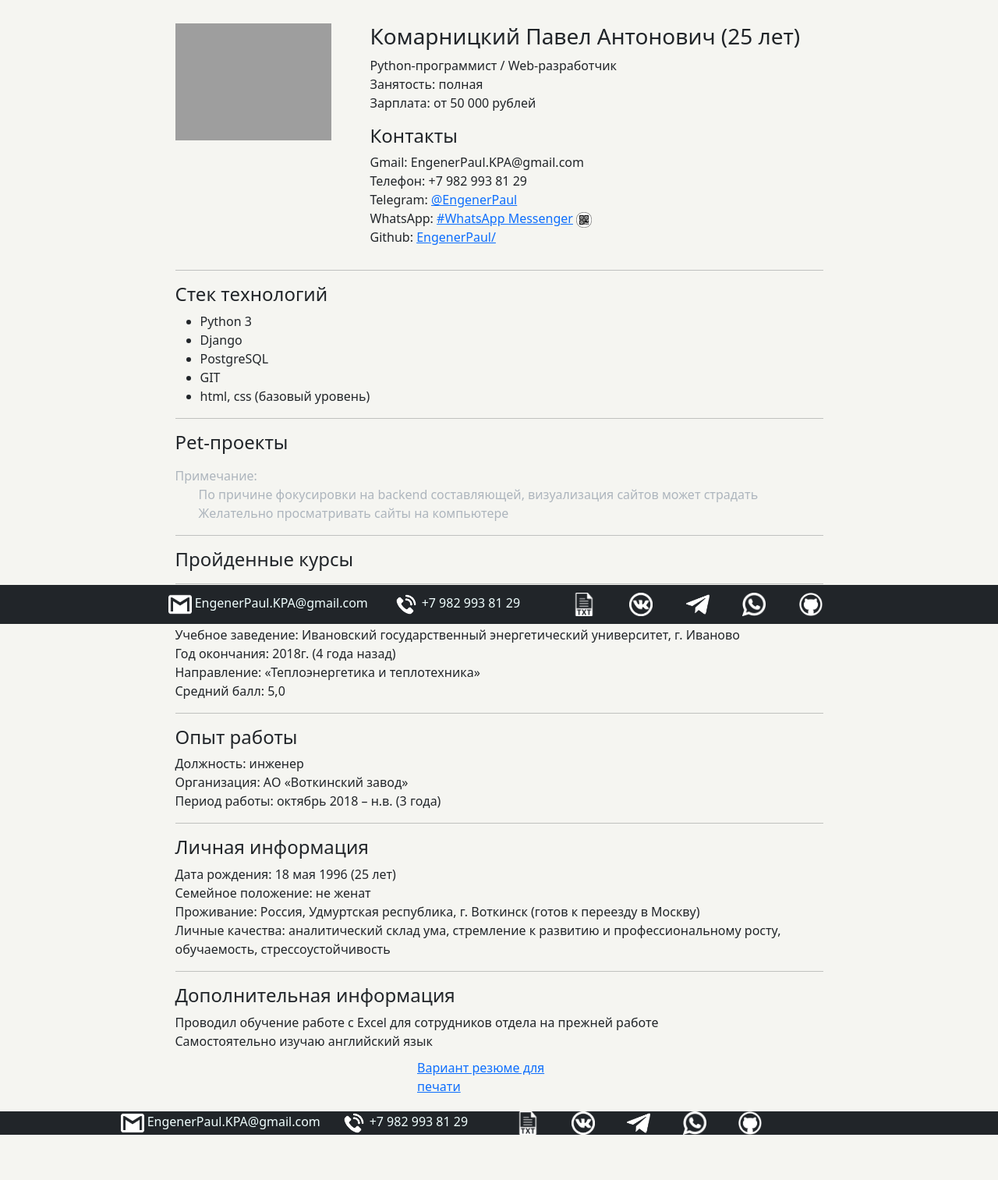
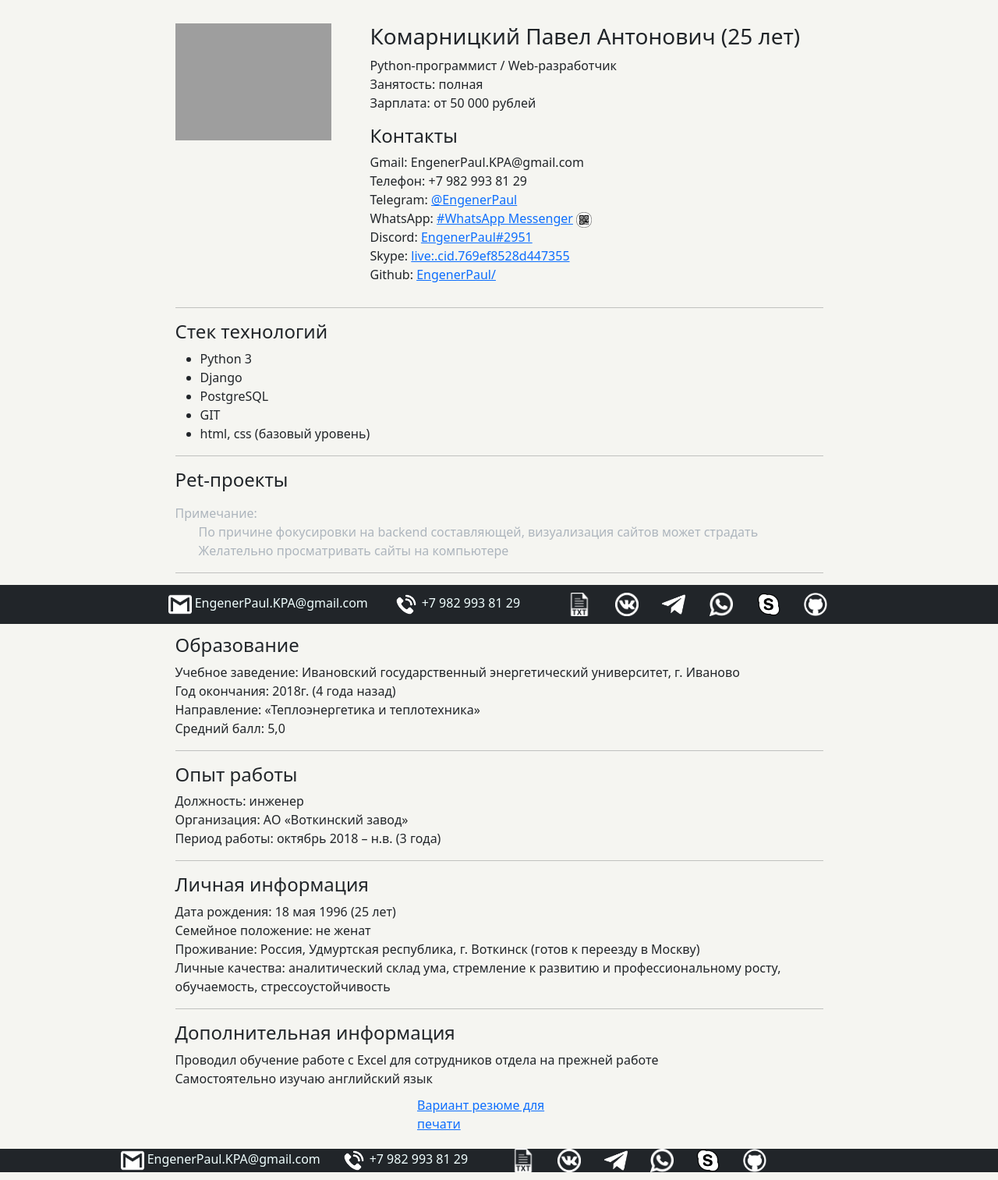
Before and after one commit to EngenerPaul/Summary, a Django app: page / in a window 1280 px wide. Shown: the whole page at 78% size. Before the commit the page ends 1455 px from the top, so only its background shows below. Run offline with Django 3.2, Linux system fonts and the light colour scheme; data that the repository does not hold is empty; some libraries are stand-ins or nearby versions; grey boxes are pictures that could not be loaded.

Commit message:
was added skype and discord

```diff
--- a/summary/templates/summary/footer.html
+++ b/summary/templates/summary/footer.html
@@ -37,6 +37,11 @@
                             <div class="col">
                                 <a href="https://wa.me/qr/E2VIMTVB4JIGP1">
                                     <img src="{% static 'img/whatsapp.png' %}" alt="WhatsApp" height="30">
+                                </a>
+                            </div>
+                            <div class="col">
+                                <a href="https://join.skype.com/invite/DjZlwh3u6Sf6">
+                                    <img src="{% static 'img/skype.png' %}" alt="GIT" height="30">
                                 </a>
                             </div>
                             <div class="col">
@@ -88,6 +93,11 @@
                                 </a>
                             </div>
                             <div class="col">
+                                <a href="https://join.skype.com/invite/DjZlwh3u6Sf6">
+                                    <img src="{% static 'img/skype.png' %}" alt="GIT" height="30">
+                                </a>
+                            </div>
+                            <div class="col">
                                 <a href="https://github.com/EngenerPaul/">
                                     <img src="{% static 'img/git.png' %}" alt="GIT" height="30">
                                 </a>
--- a/summary/templates/summary/index.html
+++ b/summary/templates/summary/index.html
@@ -62,6 +62,8 @@
                                 </div>
                             </div>
 
+                            Discord: <a href="https://discord.com/channels/@me">EngenerPaul#2951</a> <br>
+                            Skype: <a href="https://join.skype.com/invite/DjZlwh3u6Sf6">live:.cid.769ef8528d447355</a><br>
                             Github: <a href="https://github.com/EngenerPaul/">EngenerPaul/</a>
                         </div>
                     </div>
```
Also changed, not shown: root/static/img/skype.png (added), 3 other files.
